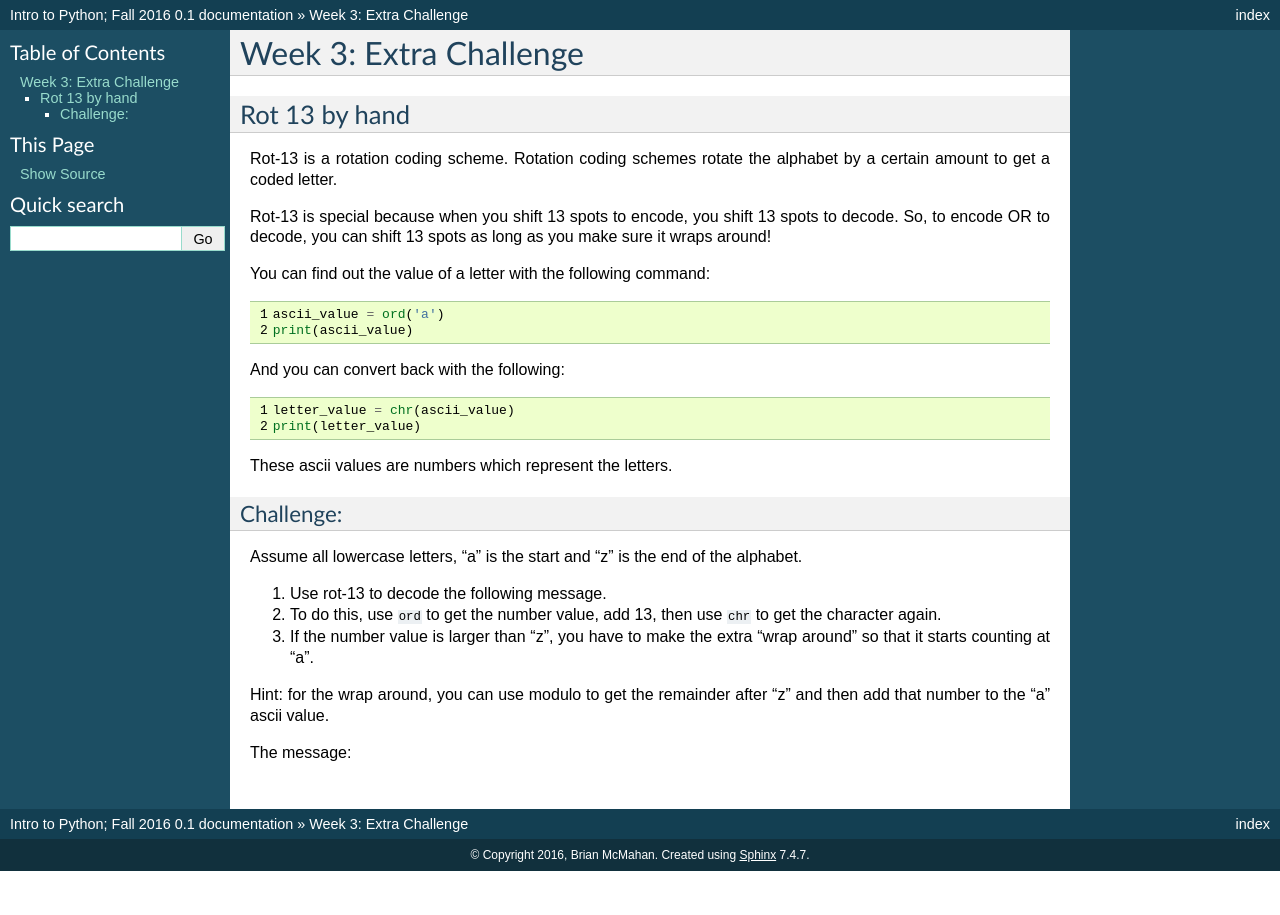
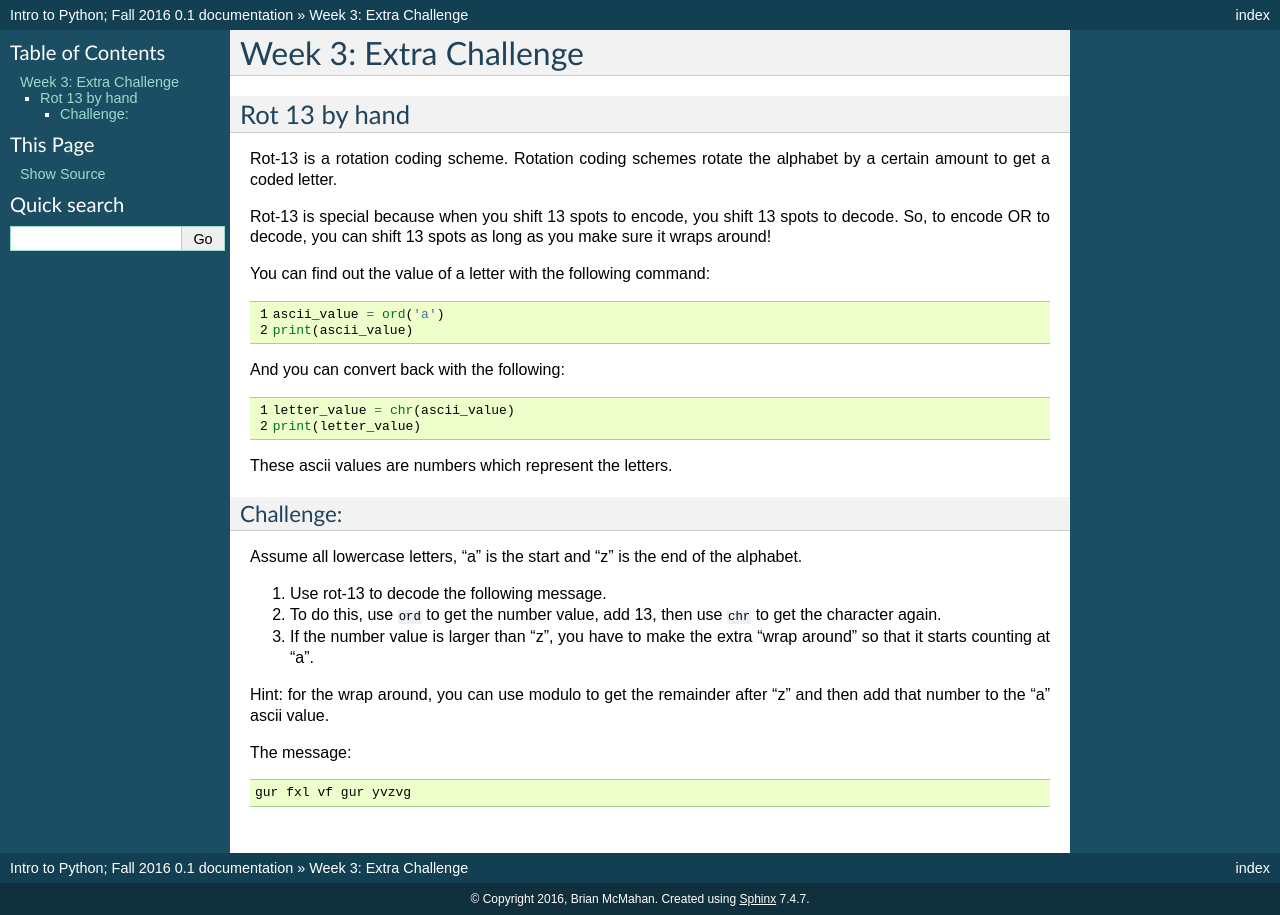
Before and after one commit to Heroes-Academy/IntroPython_Winter2017, a Sphinx documentation site: the page built from docs/source/exercises/week3_extrachallenge.rst, in a window 1280 px wide. Built offline with Sphinx 7.4.7, drawn with Linux system fonts in a browser that asks for light colours.

Commit message:
syncing week 3

```diff
--- a/docs/source/exercises/week3_extrachallenge.rst
+++ b/docs/source/exercises/week3_extrachallenge.rst
@@ -43,7 +43,5 @@ Hint: for the wrap around, you can use modulo to get the remainder after "z" and
 
 
 The message:
-
-.. raw::
-
+::
     gur fxl vf gur yvzvg
```
